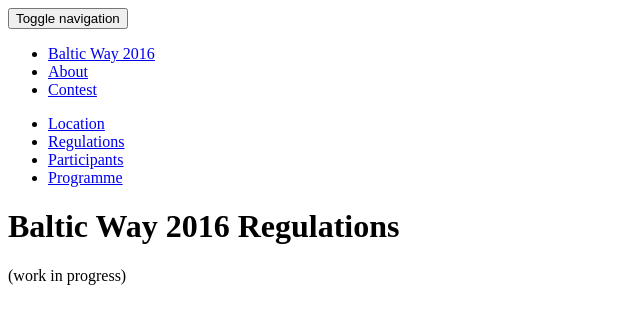
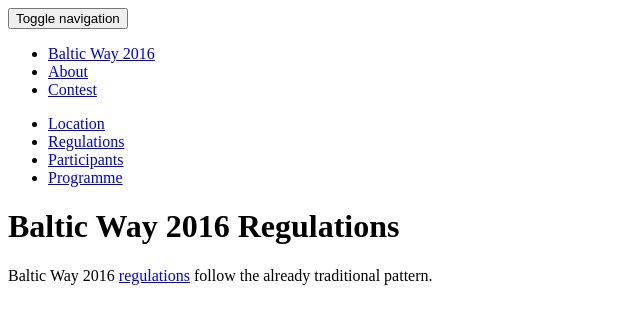
Before and after one commit to matematiikkakilpailut/matematiikkakilpailut.github.io, a Jekyll site: the page built from BW2016/regulations/index.md, in a window 1280 px wide. Shown: the top 324 px of the page, without its empty margins (0-640 px from the left). Built offline with Jekyll 4.4.1, drawn with Linux system fonts in a browser that asks for light colours; nearby versions of some CDN libraries; a style sheet for code colours, icons or effects is not loaded.

Commit message:
Update index.md

```diff
--- a/BW2016/regulations/index.md
+++ b/BW2016/regulations/index.md
@@ -5,4 +5,4 @@ sitemap: false
 url: /BW2016/regulations/
 ---
 
-(work in progress)
+Baltic Way 2016 [regulations](BW16regulations.pdf) follow the already traditional pattern.
```
